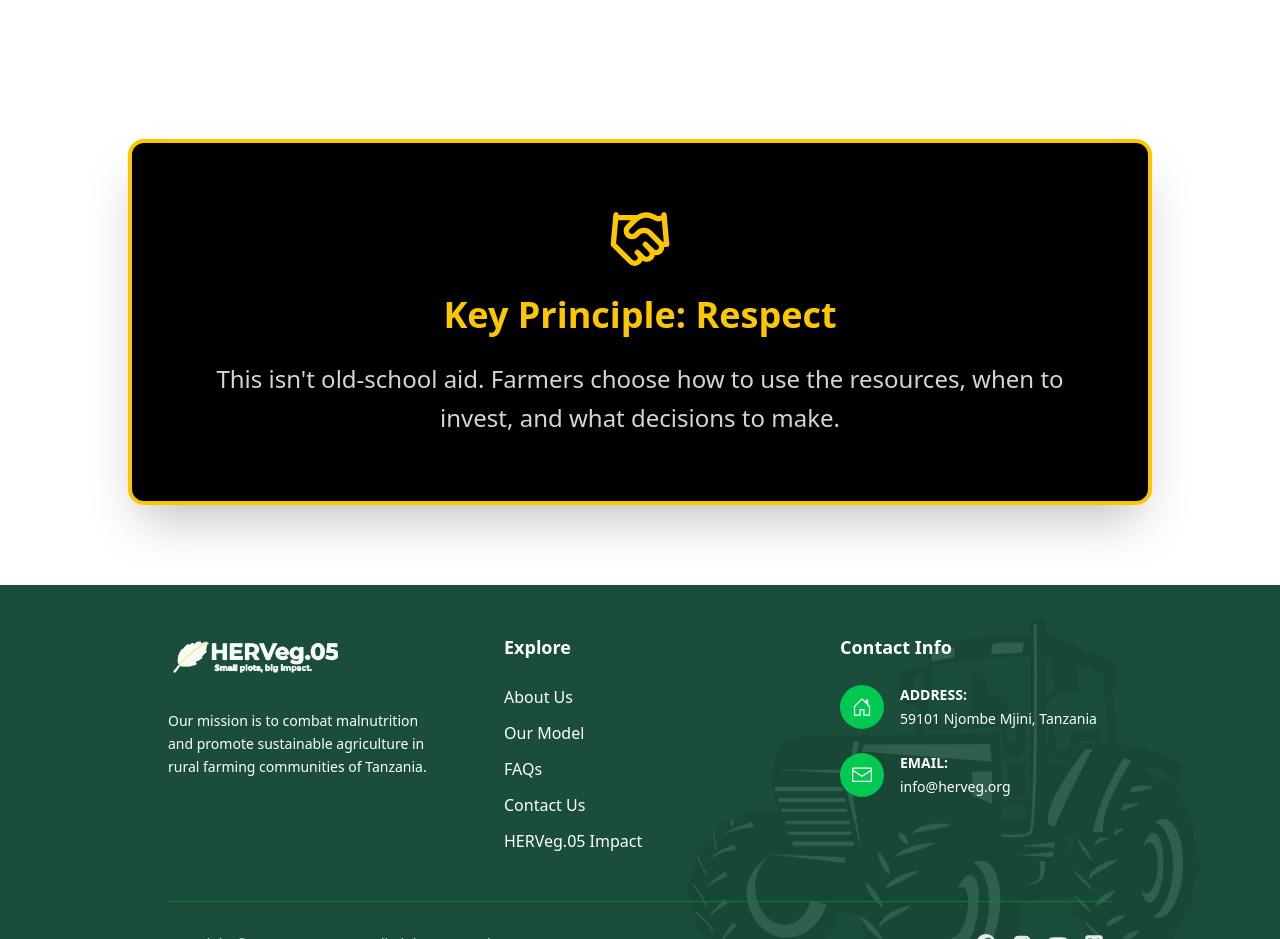
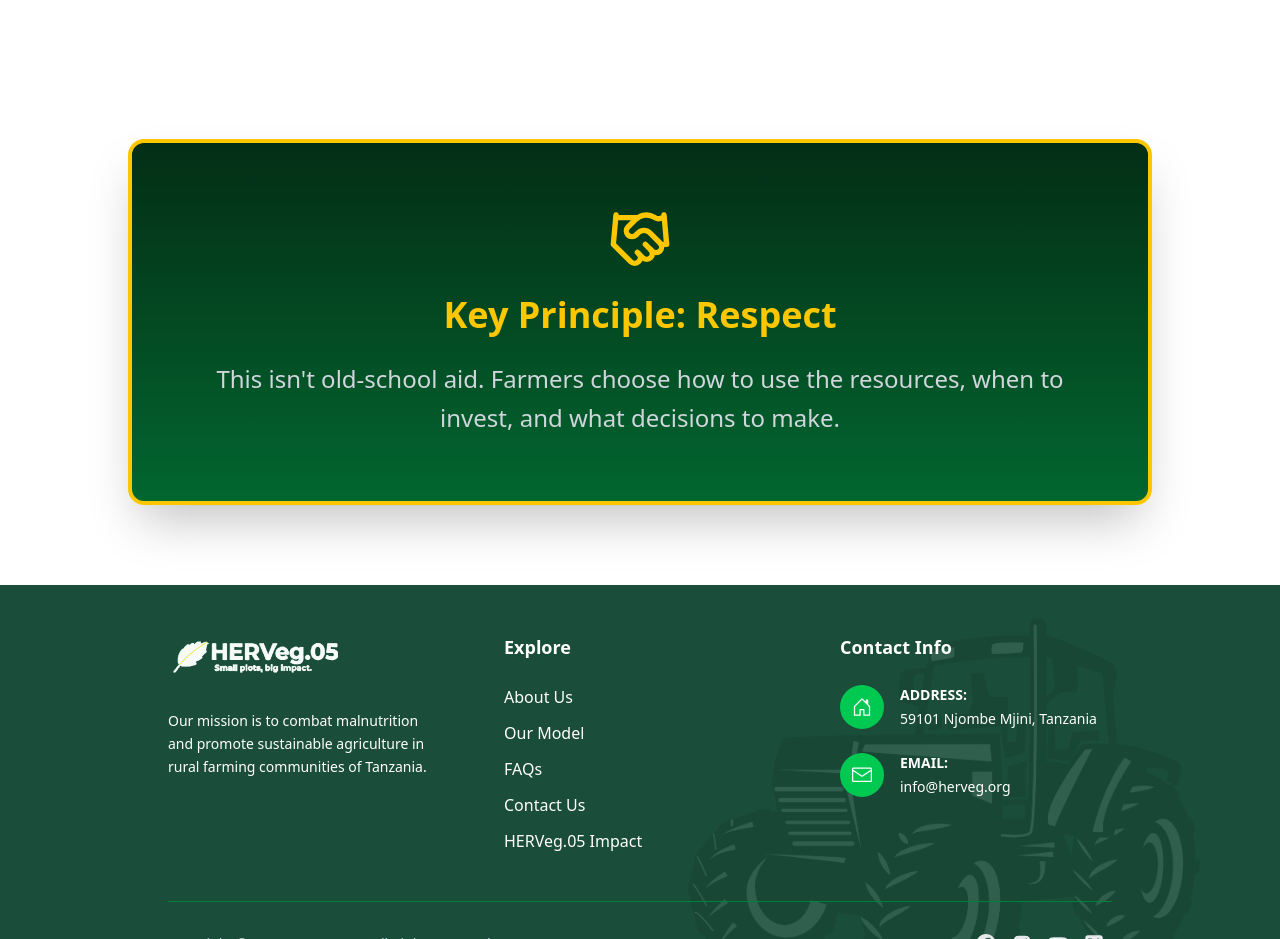
Before and after one commit to Mhando-Z/HervegWeb, a Next.js app: page /aboutus in a window 1280 px wide. Shown: the part 3900-4839 px from the top of the page. Built offline with nearby package versions, Linux system fonts and the light colour scheme; a web font is replaced by a local one.

Commit message:
Phase One

```diff
--- a/src/app/aboutus/OurStory.jsx
+++ b/src/app/aboutus/OurStory.jsx
@@ -282,7 +282,7 @@ const FoundingStory = () => {
       >
         <div className="max-w-5xl mx-auto">
           <motion.div
-            className="bg-black p-10 md:p-16 rounded-2xl border-4 border-yellow-400 shadow-2xl"
+            className="bg-linear-to-b from-green-950 to-green-800 p-10 md:p-16 rounded-2xl border-4 border-yellow-400 shadow-2xl"
             whileHover={{ scale: 1.02 }}
             transition={{ duration: 0.3 }}
           >
```
